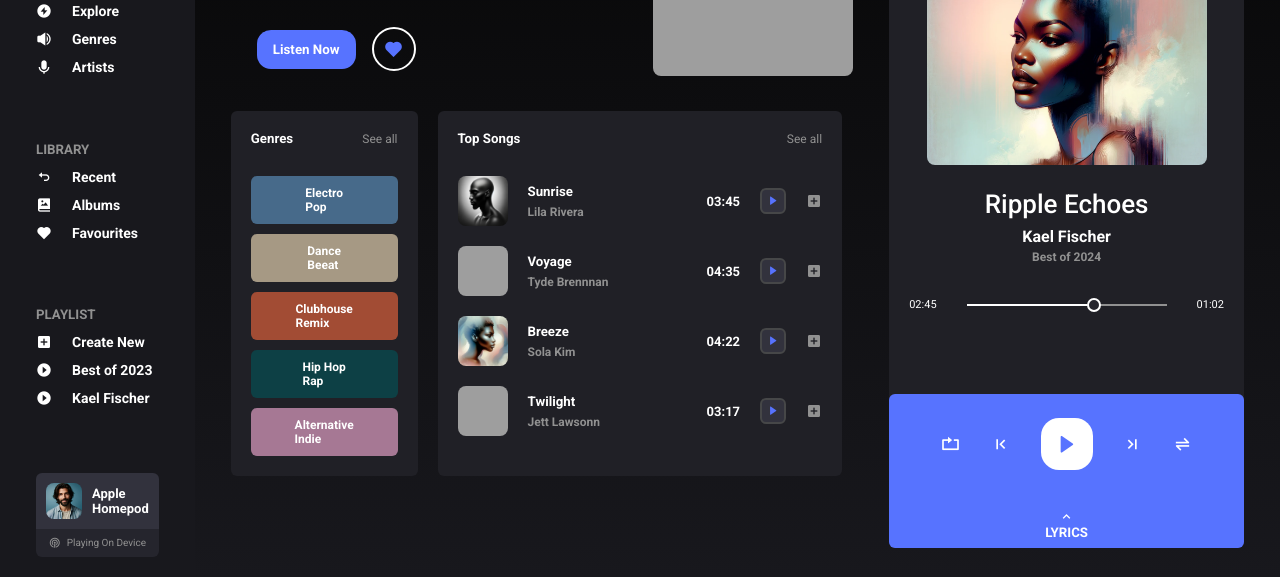
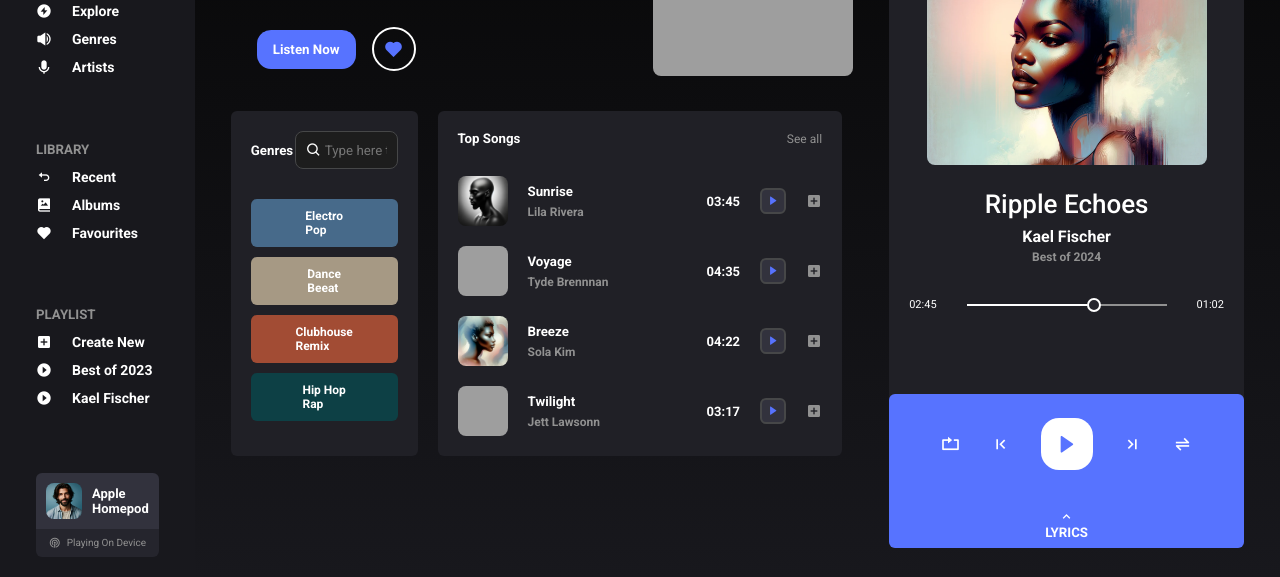
Before and after one commit to Arclight12/AetherWave, a plain HTML site: page index.html in a window 1280 px wide. Shown: the part 223-800 px from the top of the page. Drawn offline with nearby package versions, Linux system fonts and the light colour scheme; grey boxes are pictures that could not be loaded.

Commit message:
updated style.css

```diff
--- a/index.html
+++ b/index.html
@@ -18,7 +18,7 @@
                     <i class='bx bx-log-out-circle'></i>
                 </button>
                 <i class='bx bx-pulse'></i>
-                <a href="#">AsmrProg</a>
+                <a href="#">Aether Wave</a>
             </div>
             <h4 id="usernameDisplay">Welcome, Guest</h4>
             <div class="menu">
@@ -133,8 +133,12 @@
             <div class="playlist">
                 <div class="genres">
                     <div class="header">
+
                         <h5>Genres</h5>
-                        <a href="#">See all</a>
+                        <div class="search1">
+                            <i class='bx bx-search'></i>
+                            <input type="text" id="search-input" placeholder="Type here to search!">
+                        </div>
                     </div>
 
                     <div class="items">
@@ -150,12 +154,13 @@
                         <div class="item">
                             <p>Hip Hop<br>Rap</p>
                         </div>
-                        <div class="item">
+                         <!-- <div class="item">
                             <p>Alternative<br>Indie</p>
                         </div>
                         <div class="item">
                             <p>Classical<br>Period</p>
-                        </div>
+                        </div> -->
+
                     </div>
 
                 </div>
--- a/style.css
+++ b/style.css
@@ -243,6 +243,23 @@ body{
     border-radius: 6px;
     width: 40%;
 }
+.container main .playlist .genres .header .search1{
+    display: flex;
+    align-items: center;
+    gap: 3px;
+    width: 70%;
+    background-color: #1d1d1d;
+    border: 1px solid #464748;
+    padding: 10px;
+    border-radius: 8px;
+}
+.container main .playlist .genres .header .search1 input{
+    width: 100%;
+    background-color: transparent;
+    border: none;
+    outline: none;
+    color: #fff;
+}
 
 .container main .playlist .genres .header,
 .container main .playlist .music-list .header{
@@ -265,7 +282,7 @@ body{
 }
 
 .container main .playlist .genres .items .item{
-    padding: 22px 10px;
+    padding: 44px 10px;  /* orginal value is 22 10*/
     display: flex;
     align-items: center;
     justify-content: center;
```
